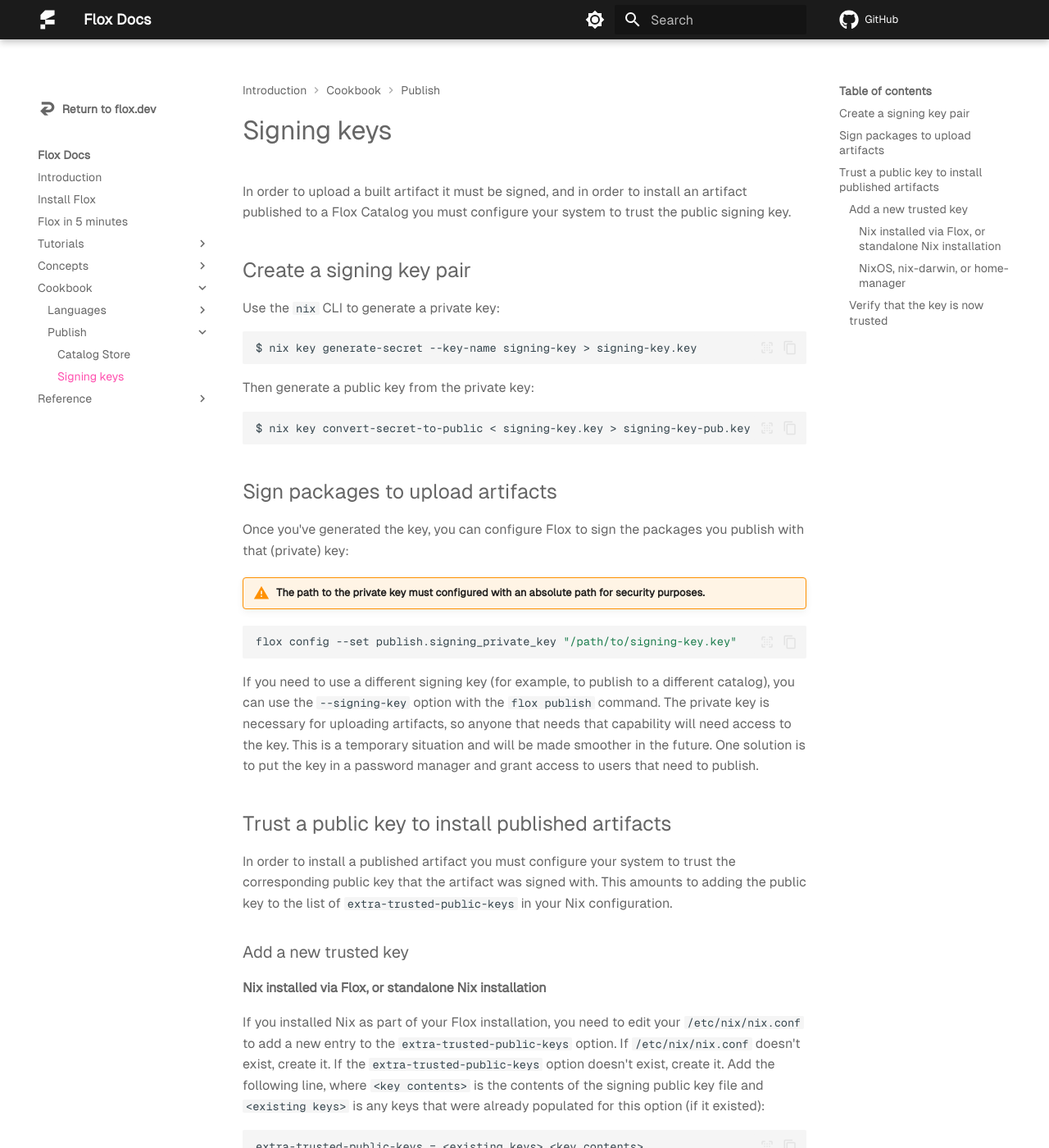
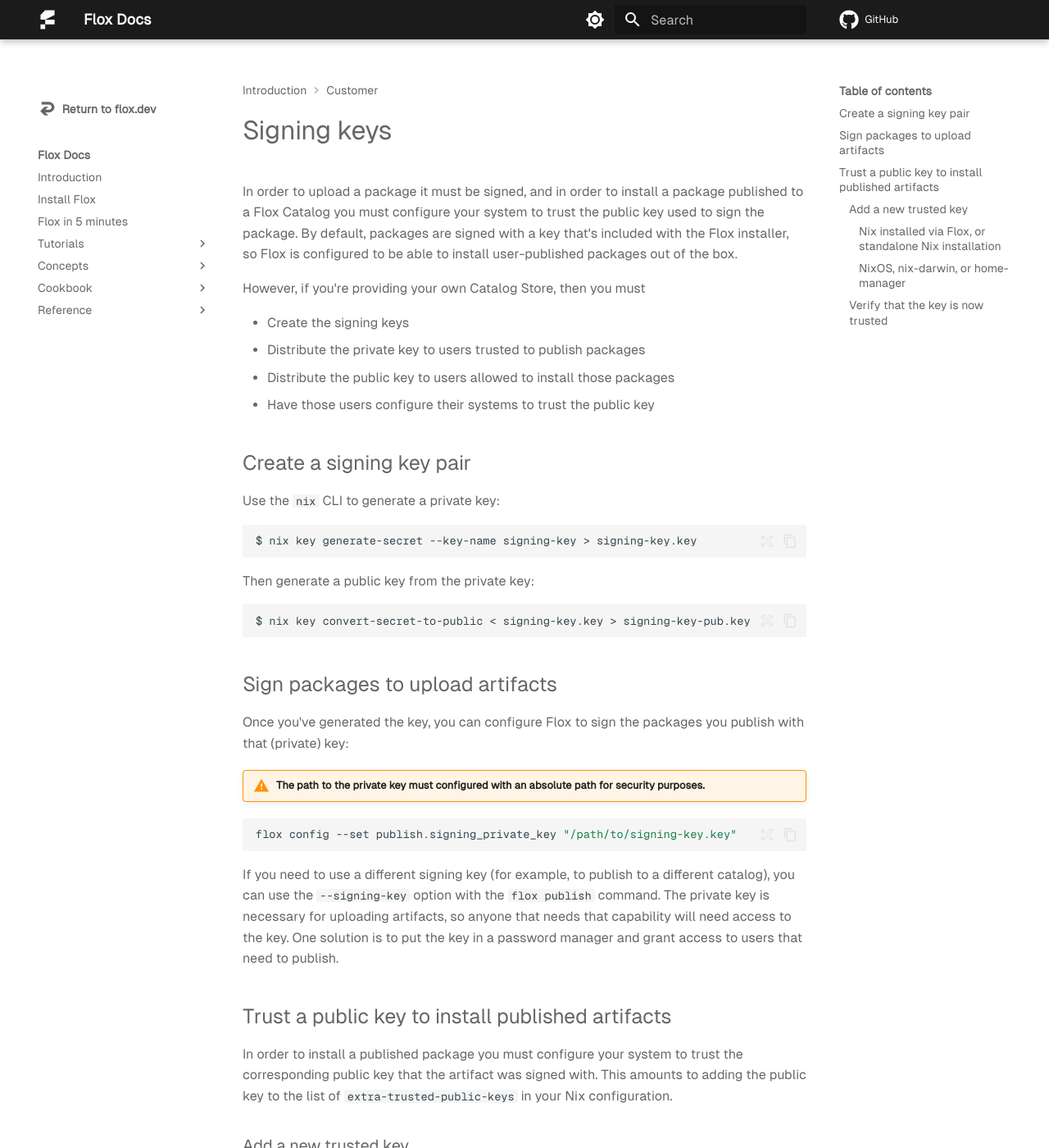
Before and after one commit to flox/floxdocs, an MkDocs documentation site: the page built from docs/customer/signing-keys.md, in a window 1280 px wide and 1400 px high. Shown: the whole window at 82% size. Built offline with MkDocs 1.6.1 and Material for MkDocs 9.7.7, drawn with Linux system fonts in a browser that asks for light colours; plug-ins that fetch from the network failed and are left out; comment, search, counter and statistics services are not loaded; some of the changed text lies outside the part shown.

Commit message:
chore: add customer section
This moves the existing "publishing" cookbook pages and creates a new
"known issues" page to a new "customer" section. This section isn't
linked in the sidebar, but can still be linked to if the URL is known.
Note that the pages in this section are still world-readable if you
know the URL.

````diff
--- a/docs/cookbook/publish/signing-keys.md
+++ b/docs/customer/signing-keys.md
@@ -5,7 +5,15 @@
 
 # Signing keys
 
-In order to upload a built artifact it must be signed, and in order to install an artifact published to a Flox Catalog you must configure your system to trust the public signing key.
+In order to upload a package it must be signed, and in order to install a package published to a Flox Catalog you must configure your system to trust the public key used to sign the package.
+By default, packages are signed with a key that's included with the Flox installer, so Flox is configured to be able to install user-published packages out of the box.
+
+However, if you're providing your own Catalog Store, then you must
+
+- Create the signing keys
+- Distribute the private key to users trusted to publish packages
+- Distribute the public key to users allowed to install those packages
+- Have those users configure their systems to trust the public key
 
 ## Create a signing key pair
 
@@ -34,12 +42,11 @@
 
 If you need to use a different signing key (for example, to publish to a different catalog), you can use the `--signing-key` option with the `flox publish` command.
 The private key is necessary for uploading artifacts, so anyone that needs that capability will need access to the key.
-This is a temporary situation and will be made smoother in the future.
 One solution is to put the key in a password manager and grant access to users that need to publish.
 
 ## Trust a public key to install published artifacts
 
-In order to install a published artifact you must configure your system to trust the corresponding public key that the artifact was signed with.
+In order to install a published package you must configure your system to trust the corresponding public key that the artifact was signed with.
 This amounts to adding the public key to the list of `extra-trusted-public-keys` in your Nix configuration.
 
 ### Add a new trusted key
@@ -49,6 +56,8 @@
 If you installed Nix as part of your Flox installation, you need to edit your `/etc/nix/nix.conf` to add a new entry to the `extra-trusted-public-keys` option.
 If `/etc/nix/nix.conf` doesn't exist, create it.
 If the `extra-trusted-public-keys` option doesn't exist, create it.
+This option is a space-delimited list of trusted public keys.
+
 Add the following line, where `<key contents>` is the contents of the signing public key file and `<existing keys>` is any keys that were already populated for this option (if it existed):
 
 ```text
--- a/mkdocs.yml
+++ b/mkdocs.yml
@@ -63,8 +63,6 @@
   - Cookbook:
     - Languages:
       - ... | flat | cookbook/languages/*
-    - Publish:
-      - ... | flat | cookbook/publish/*
   - Reference:
     - Flox manual:
       - reference/command-reference/flox.md
````
Also changed, not shown: docs/customer/catalog-store.md (renamed from docs/cookbook/publish/catalog-store.md, +7 -11 lines), docs/customer/known-issues.md (added, +19 -0 lines).
